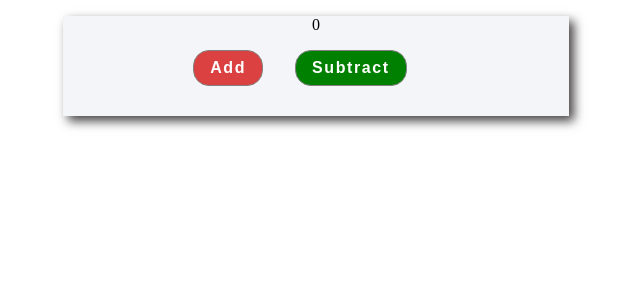
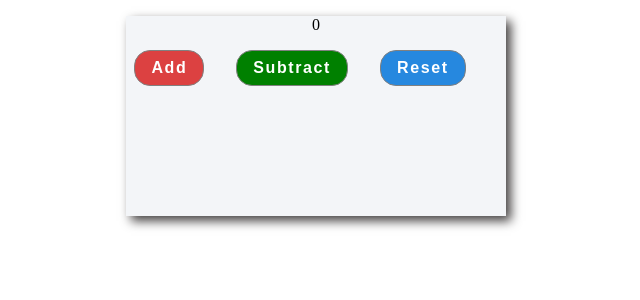
Before and after one commit to Sushant-Luitel/ReactCourse, a React (Vite) app: page / in a window 1280 px wide. Shown: the top 300 px of the page, without its empty margins (324-964 px from the left). Built offline with nearby package versions, Linux system fonts and the light colour scheme.

Commit message:
add reset button

```diff
--- a/src/App.css
+++ b/src/App.css
@@ -1,10 +1,10 @@
 .container {
   text-align: center;
-  width: 40%;
+  width: 30%;
   margin: 0 auto;
   background-color: #f3f5f8;
   box-shadow: 5px 5px 10px rgb(69, 66, 66);
-  min-height: 100px;
+  min-height: 200px;
 }
 
 button {
@@ -31,3 +31,7 @@ button:hover {
 .sub-button {
   background-color: green;
 }
+
+.reset-button {
+  background-color: rgb(38, 136, 223);
+}
--- a/src/App.jsx
+++ b/src/App.jsx
@@ -17,12 +17,12 @@ function App() {
         <button className="add-button" onClick={handleAdd}>
           Add
         </button>
-        <button
-          className="sub-button"
-          onClick={handleSub}
-          disabled={count === 0 ? true : false}
-        >
+        <button className="sub-button" onClick={handleSub}>
           Subtract
+        </button>
+
+        <button className="button reset-button" onClick={() => setCount(0)}>
+          Reset
         </button>
       </div>
     </div>
```
